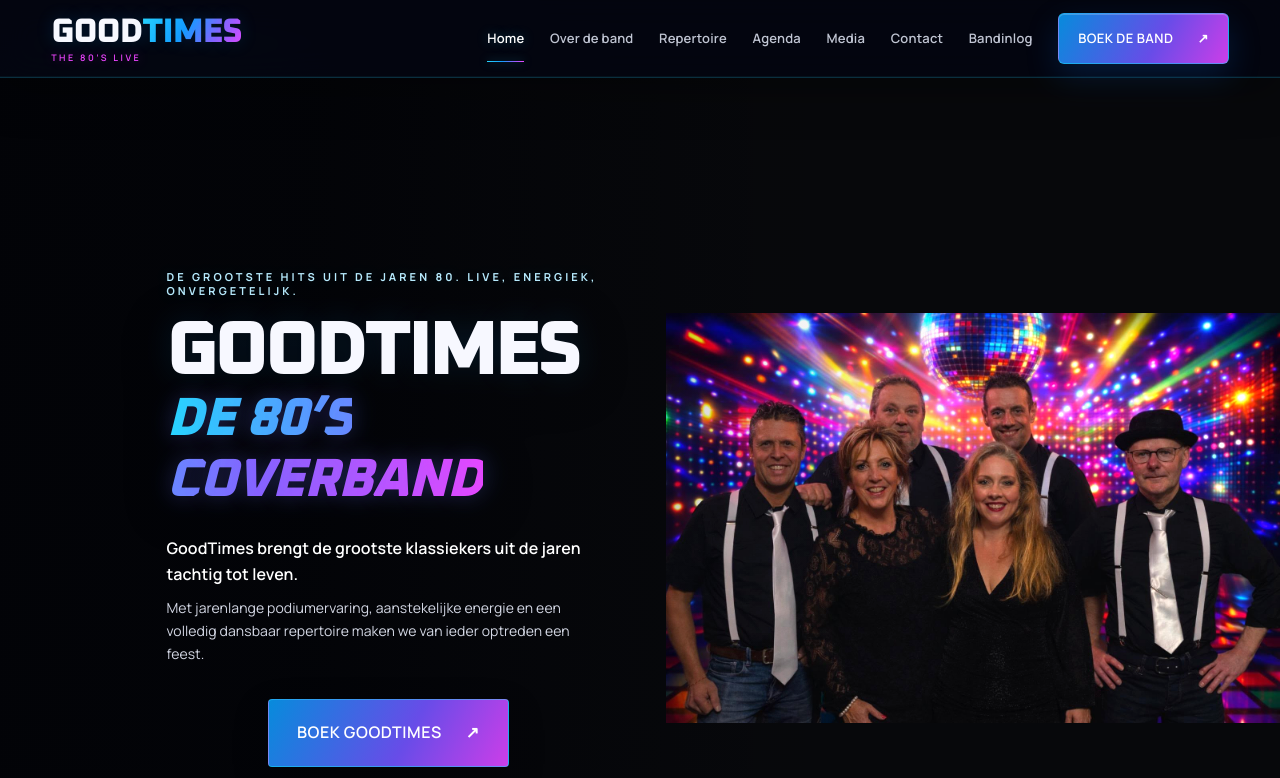
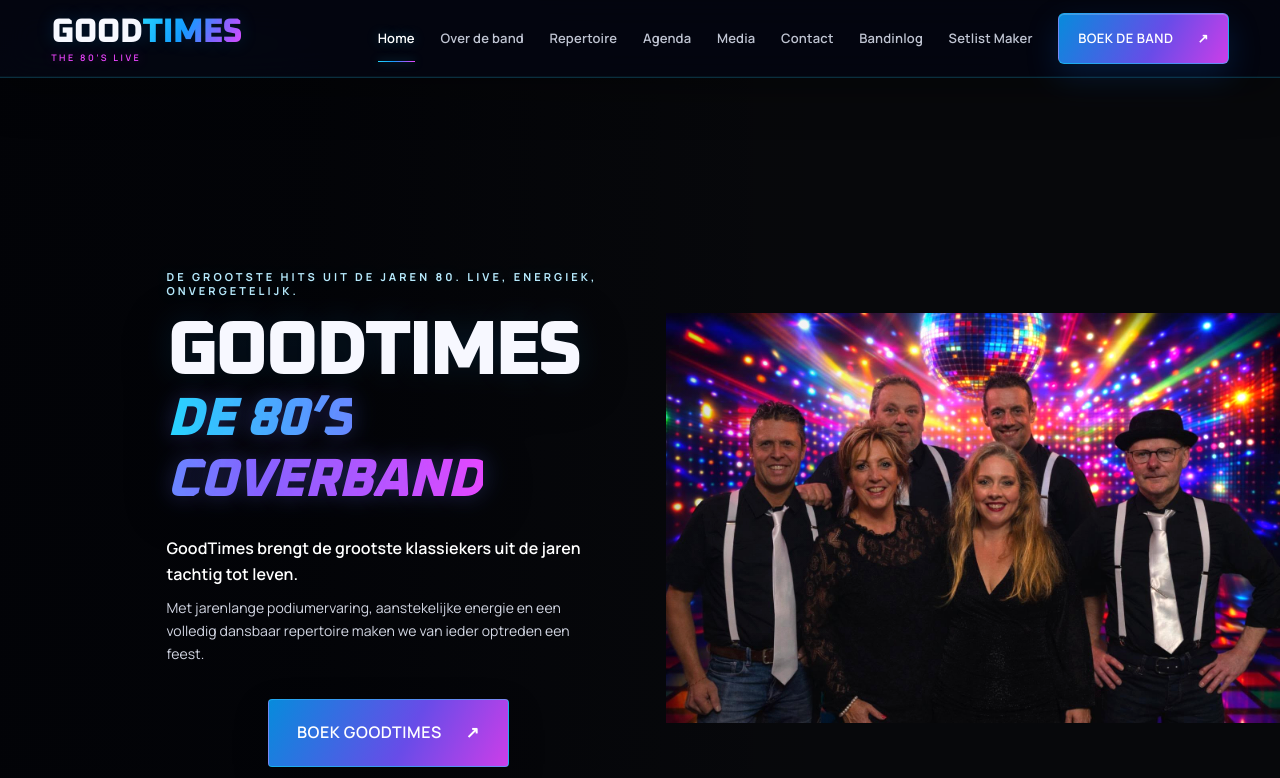
Before and after one commit to Goodtimes26/Goodtimes-website, a Next.js app: page / in a window 1280 px wide. Shown: the top 778 px of the page. Built offline with nearby package versions, Linux system fonts and the light colour scheme.

Commit message:
Voeg Setlist Maker toe aan menu

```diff
--- a/app/site.tsx
+++ b/app/site.tsx
@@ -16,6 +16,7 @@
 ] as const;
 
 const facebookUrl = "https://www.facebook.com/share/14sZgHUpgHK/?mibextid=wwXIfr";
+const setlistMakerUrl = "https://goodtimes-setlist-maker.e-voorthuijsen571420.chatgpt.site";
 
 function FacebookIcon() {
   return <svg aria-hidden="true" viewBox="0 0 24 24"><path fill="currentColor" d="M14 8.5V7c0-.8.5-1 1-1h2V2.1L14.1 2C10.6 2 9 4.1 9 6.7v1.8H6V13h3v9h4.5v-9h3l.5-4.5h-3Z" /></svg>;
@@ -38,6 +39,7 @@
       </button>
       <nav className={open ? "nav open" : "nav"} aria-label="Hoofdnavigatie">
         {nav.map(([key, href, label]) => <Link className={page === key ? "active" : ""} href={href} key={key}>{label}</Link>)}
+        <a href={setlistMakerUrl} target="_blank" rel="noopener noreferrer">Setlist Maker</a>
         <Link className="nav-cta" href="/contact">Boek de band <Arrow /></Link>
       </nav>
     </header>
```
